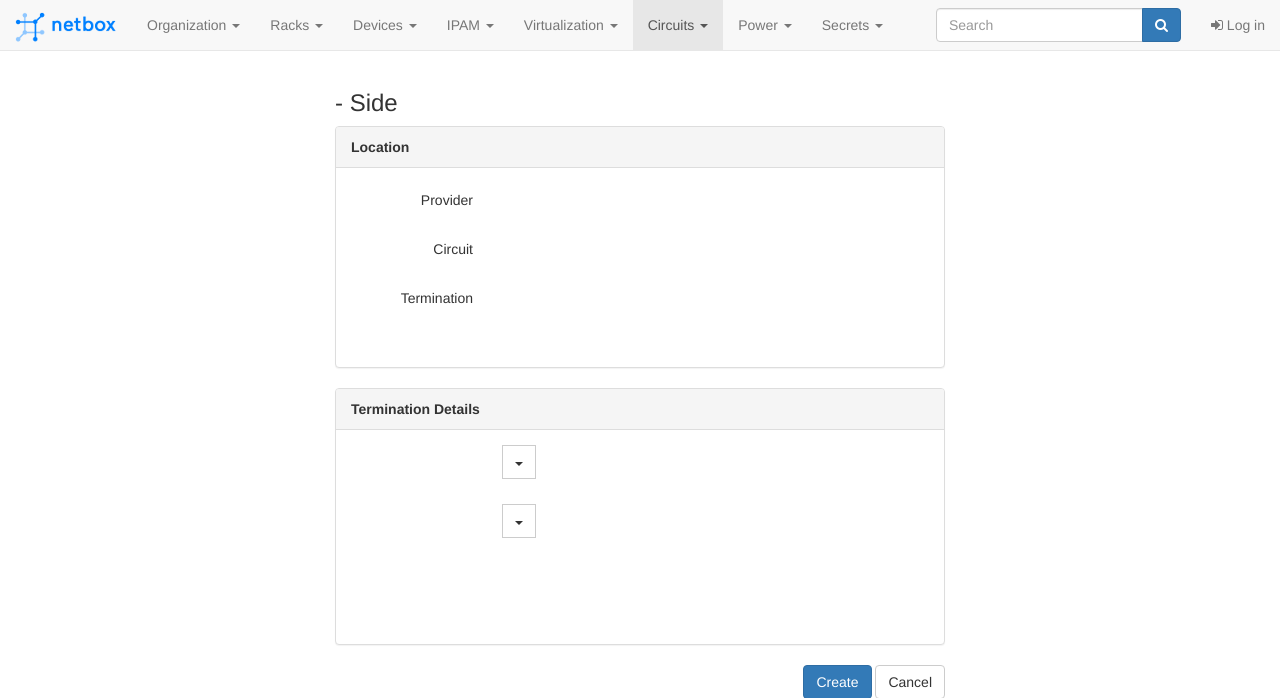
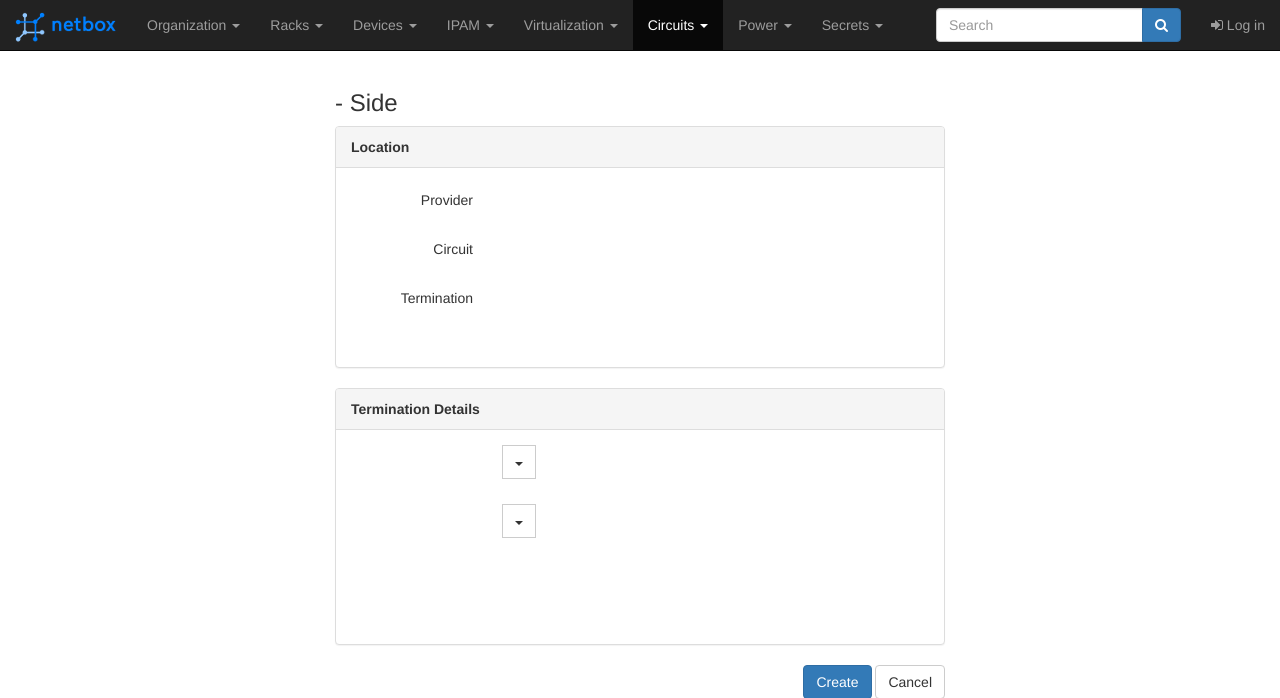
Before and after one commit to kovarus/netbox-cicd-demo, a Django app: template netbox/templates/circuits/circuittermination_edit.html in a window 1280 px wide. Shown: the top 698 px of the page. Run offline with Django 3.2, Linux system fonts and the light colour scheme; the template is opened without the code that fills it: values that come from a table or form of the project are taken from there, others are empty; parts of the project's set-up code (start-up, migrations or seed data) failed here and were passed over; some libraries are stand-ins or nearby versions.

Commit message:
inverse navbar

```diff
--- a/netbox/templates/inc/nav_menu.html
+++ b/netbox/templates/inc/nav_menu.html
@@ -1,6 +1,6 @@
 {% load static %}
 {% load helpers %}
-<nav class="navbar navbar-default navbar-fixed-top">
+<nav class="navbar navbar-default navbar-fixed-top navbar-inverse">
     <div class="container">
         <div class="navbar-header">
             <button type="button" class="navbar-toggle collapsed" data-toggle="collapse" data-target="#navbar" aria-expanded="false">
```
